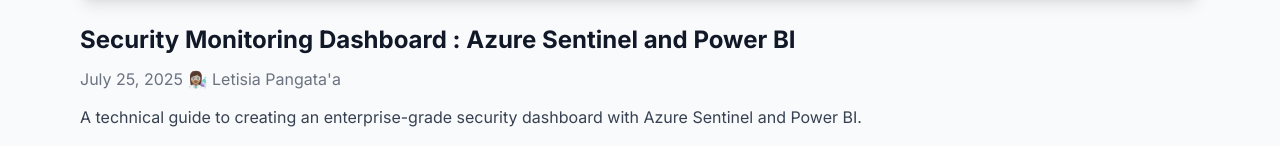
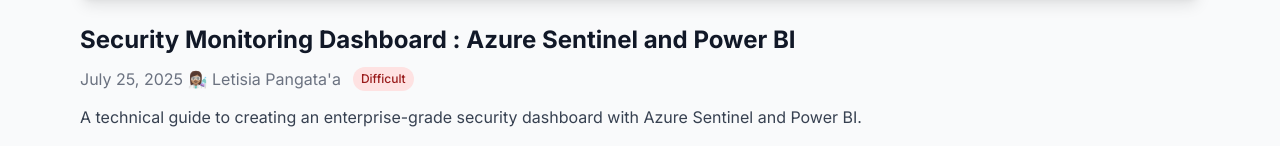
Before and after one commit to letisiapangataa/letisiapangataa.github.io, a Next.js app: page / in a window 1280 px wide. Shown: the part 403-549 px from the top of the page. Built offline with nearby package versions, Linux system fonts and the light colour scheme.

Commit message:
Add difficulty level feature to blog posts with color-coded badges

```diff
--- a/lib/posts.ts
+++ b/lib/posts.ts
@@ -13,6 +13,7 @@
   excerpt: string
   content: string
   featuredImage?: string
+  difficulty?: 'Easy' | 'Intermediate' | 'Difficult'
 }
 
 export function getAllPosts(): Post[] {
@@ -38,6 +39,7 @@
         excerpt: matterResult.data.excerpt || matterResult.data.description || matterResult.content.substring(0, 150) + '...',
         content: matterResult.content,
         featuredImage: matterResult.data.featuredImage || matterResult.data.image,
+        difficulty: matterResult.data.difficulty || 'Intermediate',
       }
     })
 
@@ -57,6 +59,7 @@
       excerpt: matterResult.data.excerpt || matterResult.data.description || matterResult.content.substring(0, 150) + '...',
       content: matterResult.content,
       featuredImage: matterResult.data.featuredImage || matterResult.data.image,
+      difficulty: matterResult.data.difficulty || 'Intermediate',
     }
   } catch (error) {
     return null
--- a/package.json
+++ b/package.json
@@ -4,7 +4,7 @@
   "private": true,
   "scripts": {
     "dev": "next dev",
-    "build": "next build",
+    "build": "next build && next export",
     "start": "next start",
     "lint": "next lint",
     "export": "next export"
--- a/pages/index.tsx
+++ b/pages/index.tsx
@@ -4,6 +4,19 @@
 import { getAllPosts } from '../lib/posts'
 import Layout from '../components/Layout'
 import { format } from 'date-fns'
+
+const getDifficultyColor = (difficulty?: string) => {
+  switch (difficulty) {
+    case 'Easy':
+      return 'bg-green-100 text-green-800'
+    case 'Intermediate':
+      return 'bg-yellow-100 text-yellow-800'
+    case 'Difficult':
+      return 'bg-red-100 text-red-800'
+    default:
+      return 'bg-gray-100 text-gray-800'
+  }
+}
 
 interface Post {
   slug: string
@@ -12,6 +25,7 @@
   excerpt: string
   content: string
   featuredImage?: string
+  difficulty?: 'Easy' | 'Intermediate' | 'Difficult'
 }
 
 interface HomeProps {
@@ -54,7 +68,8 @@
                   {post.title}
                   </h3>
                 </Link>
-                <p className="text-gray-500 text-m mb-3 leading-relaxed">
+                <div className="flex items-center gap-3 mb-3">
+                  <p className="text-gray-500 text-m leading-relaxed">
                     {format(new Date(post.date), 'MMMM dd, yyyy')} 👩🏽‍🔬{' '}
                     <a
                     href="https://www.linkedin.com/in/letisiapangataa/"
@@ -65,6 +80,12 @@
                     Letisia Pangata&apos;a
                     </a>
                   </p>
+                  {post.difficulty && (
+                    <span className={`px-2 py-1 rounded-full text-xs font-medium ${getDifficultyColor(post.difficulty)}`}>
+                      {post.difficulty}
+                    </span>
+                  )}
+                </div>
                 <p className="text-gray-700 leading-relaxed mb-2">
                   {post.excerpt}
                 </p>
--- a/pages/posts/[slug].tsx
+++ b/pages/posts/[slug].tsx
@@ -5,6 +5,19 @@
 import Layout from '../../components/Layout'
 import ShareButtons from '../../components/ShareButtons'
 import { format } from 'date-fns'
+
+const getDifficultyColor = (difficulty?: string) => {
+  switch (difficulty) {
+    case 'Easy':
+      return 'bg-green-100 text-green-800'
+    case 'Intermediate':
+      return 'bg-yellow-100 text-yellow-800'
+    case 'Difficult':
+      return 'bg-red-100 text-red-800'
+    default:
+      return 'bg-gray-100 text-gray-800'
+  }
+}
 
 interface PostProps {
   post: {
@@ -14,6 +27,7 @@
     content: string
     excerpt: string
     featuredImage?: string
+    difficulty?: 'Easy' | 'Intermediate' | 'Difficult'
   }
 }
 
@@ -92,6 +106,7 @@
               <h1 className="text-5xl font-bold text-gray-900 mb-4">
               {post.title} 🧪
               </h1>
+                <div className="flex items-center gap-3 mb-4">
                   <p className="text-gray-500">
                   {format(new Date(post.date), 'MMMM dd, yyyy')} 👩🏽‍🔬{' '}
                   <a
@@ -102,6 +117,12 @@
                     Letisia Pangata&apos;a
                   </a>
                   </p>
+                  {post.difficulty && (
+                    <span className={`px-3 py-1 rounded-full text-sm font-medium ${getDifficultyColor(post.difficulty)}`}>
+                      📊 {post.difficulty}
+                    </span>
+                  )}
+                </div>
             </header>
 
             <div
--- a/posts/azure-power-bi-dashboard.md
+++ b/posts/azure-power-bi-dashboard.md
@@ -3,6 +3,7 @@
 date: "2025-07-25"
 excerpt: "A technical guide to creating an enterprise-grade security dashboard with Azure Sentinel and Power BI."
 featuredImage: "/images/azure-sentinel-power-bi-featured.svg"
+difficulty: "Difficult"
 ---
 
 This is an independently led **Applied Learning Project** of a Security Monitoring Dashboard, developed as part of a practical demonstration of cloud-native security integration. It builds upon my experience as a Cloud Solution Architect Intern at Microsoft, where I gained hands-on exposure to Microsoft’s cybersecurity solutions and the broader suite of Microsoft products, including the Power Platform.
```
Lines whose indentation alone changed are shown as unchanged.
